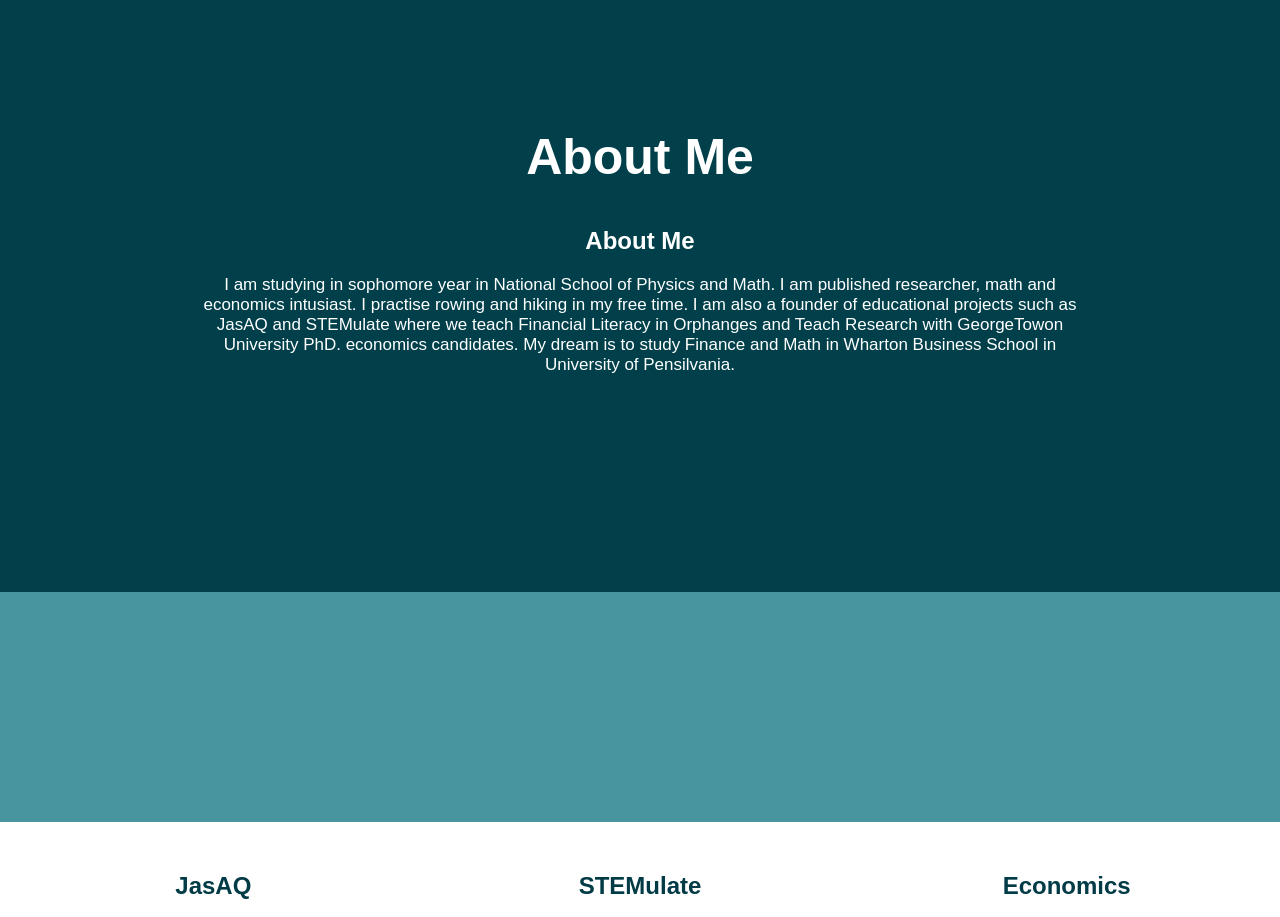
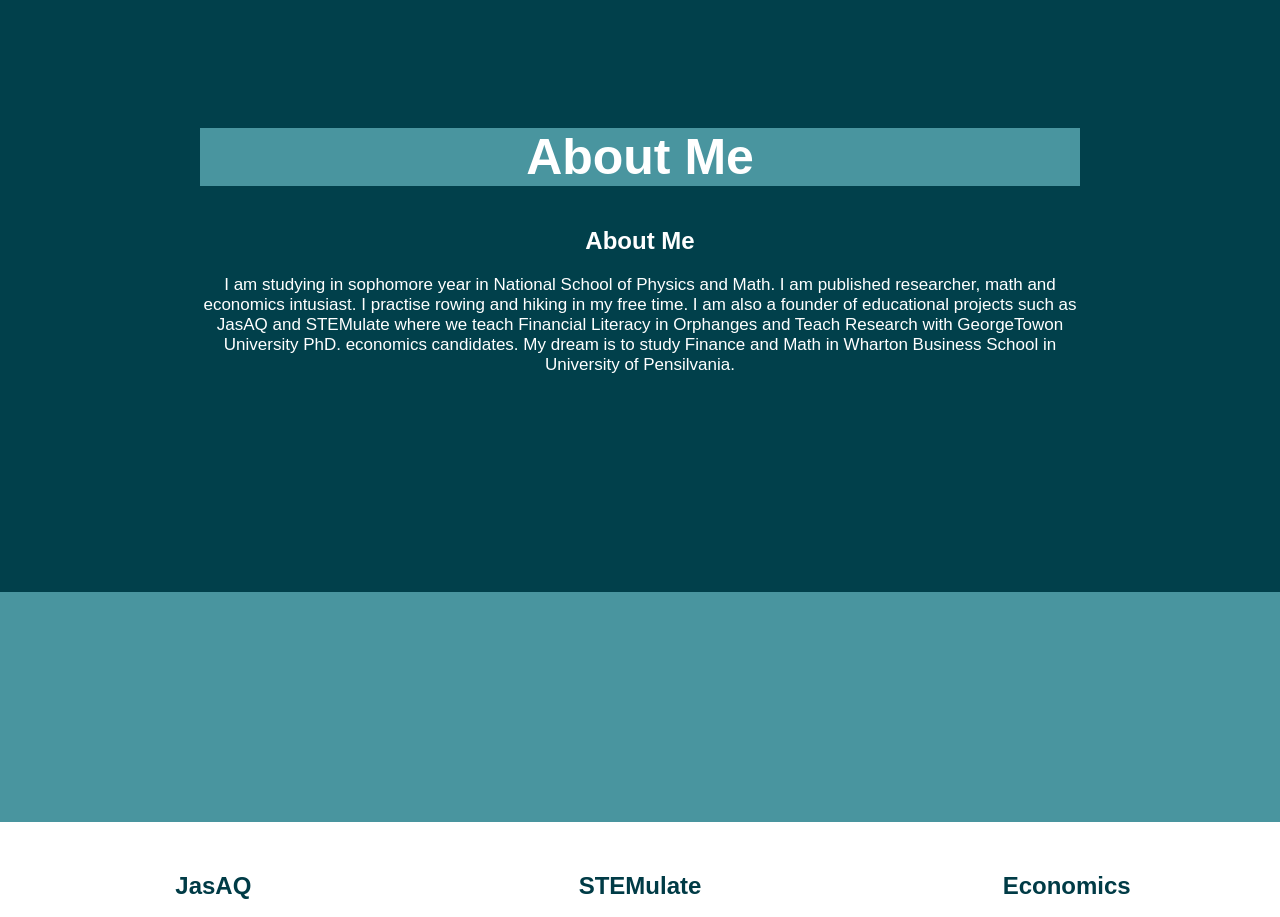
Before and after one commit to teoremiy228/sitemy, a plain HTML site: page index.html in a window 1280 px wide. Shown: the part 1180-2097 px from the top of the page. Drawn offline with Linux system fonts and the light colour scheme.

Commit message:
Update style.css

```diff
--- a/style.css
+++ b/style.css
@@ -89,3 +89,9 @@ p {
     text-align: center;
     padding: 200px;
 }
+.lox {
+    background-color: #49959f;
+    flex-direction: row;
+    justify-content: center;
+    align-items: center;
+}
```
